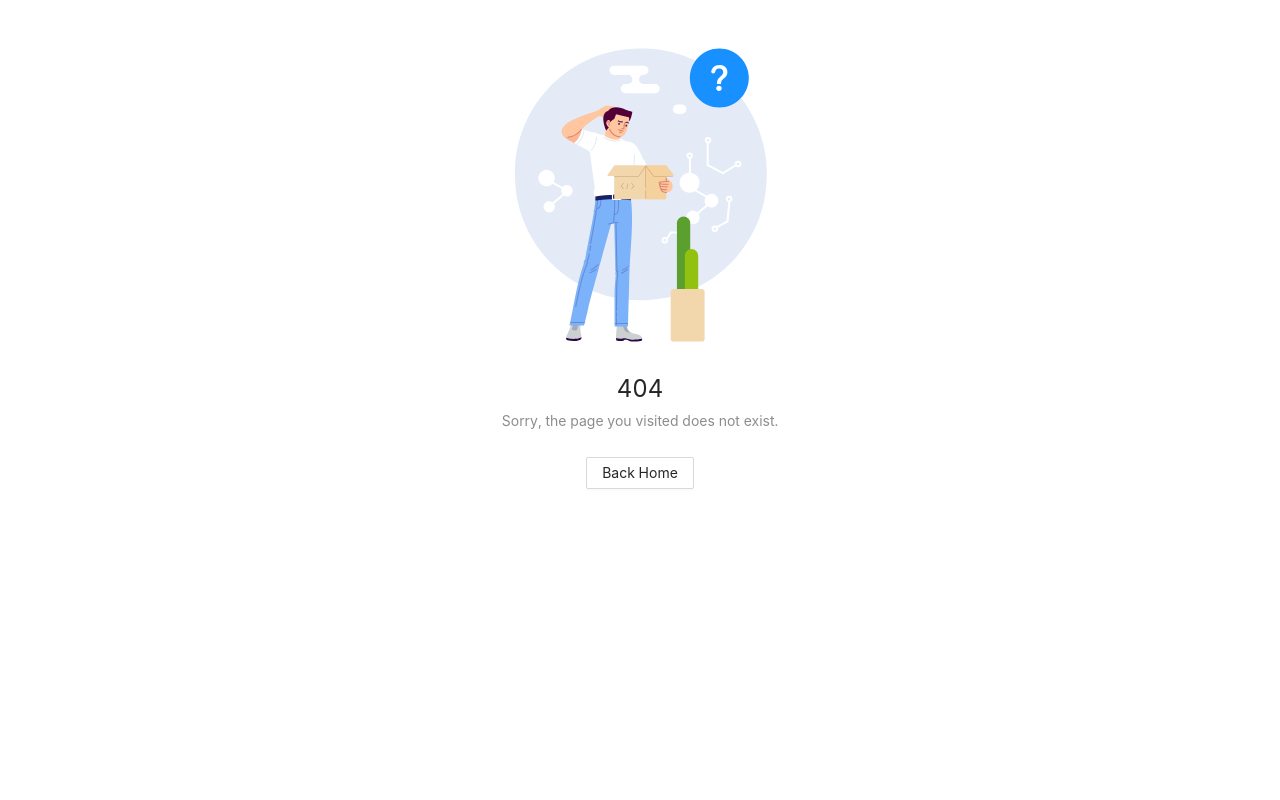
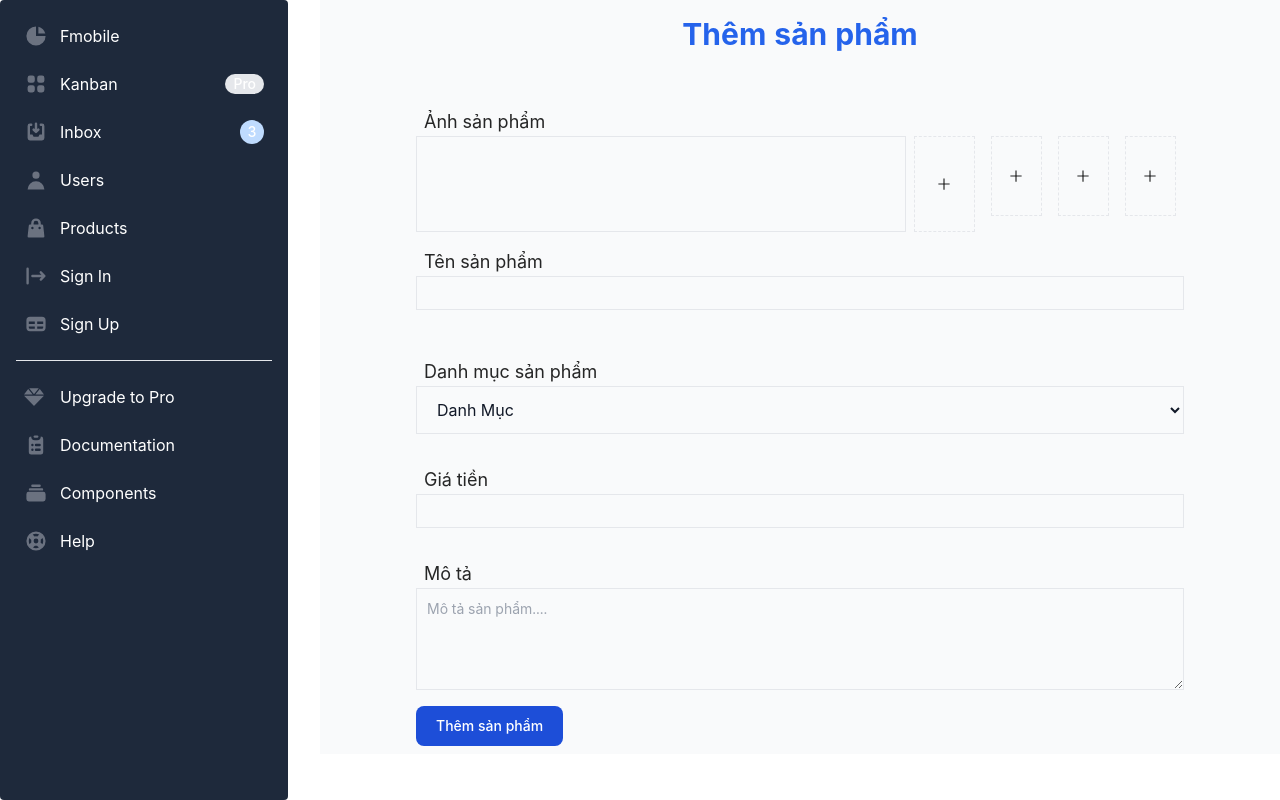
Before and after one commit to khoa259/fmobile-datn, a React (Vite) app: page /admin/products/add in a window 1280 px wide. Before the commit this address had no page. Built offline with nearby package versions, Linux system fonts and the light colour scheme.

Commit message:
ADMIN-37 Create Products

```diff
--- a/db.json
+++ b/db.json
@@ -39,9 +39,17 @@
       "color": "#6d3234",
       "img": "http://loremflickr.com/640/480/business",
       "id": "4"
+    },
+    {
+      "img": "https://scontent.fhan14-2.fna.fbcdn.net/v/t31.18172-8/23674736_552775461738409_3026243183211073246_o.jpg?_nc_cat=108&ccb=1-7&_nc_sid=730e14&_nc_ohc=KV0b_3LKDpMAX-UH67m&_nc_ht=scontent.fhan14-2.fna&oh=00_AT9ibiIRZMeFyTXsGn1oxlZresqqWTskIkDiyl6LLRkN_A&oe=63219D59",
+      "name": "asdasd",
+      "category": "Danh Mục",
+      "price": "1967",
+      "description": "qweqwe",
+      "id": "alx_aPv"
     }
   ],
-    "orders":[
+  "orders": [
     {}
   ]
 }
--- a/package.json
+++ b/package.json
@@ -10,6 +10,7 @@
     "server": "json-server-auth ./db.json --watch --port 3001"
   },
   "dependencies": {
+    "@ant-design/icons": "^4.7.0",
     "@emotion/react": "^11.10.4",
     "@emotion/styled": "^11.10.4",
     "@mui/material": "^5.10.6",
--- a/src/App.jsx
+++ b/src/App.jsx
@@ -10,6 +10,7 @@ import AdminLayout from "./Layout/adminLayout";
 import CheckOut from "./pages/client/checkOut";
 import ProductPage from "./pages/client/Products/productPage";
 import Page404 from "./pages/404";
+import AddProducts from "./pages/admin/products/addProducts";
 
 function App() {
   return (
@@ -33,6 +34,9 @@ function App() {
         <Route path="admin" element={<AdminLayout />}>
           <Route index element={<Navigate to="dashboard" />} />
           <Route path="dashboard" element={<h1>Dashboard</h1>} />
+          <Route path="products">
+            <Route path="add" element={<AddProducts />} />
+          </Route>
         </Route>
         <Route path="*" element={<Page404 />} />
       </Routes>
--- a/src/Layout/adminLayout.jsx
+++ b/src/Layout/adminLayout.jsx
@@ -5,10 +5,10 @@ import SideBar from "../components/Admin/sideBarAmin/sideBar";
 const AdminLayout = () => {
   return (
     <div className="flex">
-      <div>
+      <div className="flex-none">
         <SideBar />
       </div>
-      <main className="bg-gray-100 ml-16">
+      <main className="grow bg-gray-50 ">
         <Outlet />
       </main>
     </div>
--- a/src/api/products.jsx
+++ b/src/api/products.jsx
@@ -8,3 +8,7 @@ export const getProduct = (id) => {
   const url = `/products/${id}`;
   return instance.get(url);
 };
+export const addPrd = (data) => {
+  const url = "/products";
+  return instance.post(url, data);
+};
--- a/src/components/Admin/sideBarAmin/sideBar.jsx
+++ b/src/components/Admin/sideBarAmin/sideBar.jsx
@@ -4,7 +4,7 @@ import { Link } from "react-router-dom";
 const SideBar = () => {
   return (
     <div>
-      <aside className="w-64" aria-label="Sidebar">
+      <aside className="w-80" aria-label="Sidebar">
         <div className="fixed h-full w-72 overflow-y-auto py-4 px-4 bg-slate-800 rounded dark:bg-gray-800">
           <ul className="space-y-2">
             <li>
@@ -85,7 +85,7 @@ const SideBar = () => {
             </li>
             <li>
               <Link
-                to="/admin"
+                to="/admin/products"
                 className="flex items-center p-2 text-base font-normal text-gray-900 rounded-lg dark:text-white hover:bg-slate-700 dark:hover:bg-gray-700"
               >
                 <svg
--- /dev/null
+++ b/src/pages/admin/products/addProducts.jsx
@@ -0,0 +1,122 @@
+import React from "react";
+import { PlusOutlined } from "@ant-design/icons";
+import { useForm } from "react-hook-form";
+import { useDispatch } from "react-redux";
+import { useNavigate } from "react-router-dom";
+import { addProduct } from "../../../slice/productSlice";
+const AddProducts = () => {
+  const dispatch = useDispatch();
+  const navigate = useNavigate();
+  const {
+    register,
+    handleSubmit,
+    formState: { errors },
+  } = useForm();
+  const onSubmit = async (dataForm) => {
+    await dispatch(addProduct(dataForm));
+    console.log(dataForm, "12312");
+  };
+
+  return (
+    <div className="w-4/5 mx-auto">
+      <div className="title text-center mt-4">
+        <h1 className=" font-bold text-blue-600 text-md lg:text-3xl">Thêm sản phẩm</h1>
+      </div>
+      <div className="form-input mt-10">
+        <form action="" onSubmit={handleSubmit(onSubmit)}>
+          <div className="py-4">
+            <label className="px-2 text-lg">Ảnh sản phẩm</label>
+            <div className="flex ">
+              <input
+                type="text"
+                className="block p-2 w-full text-gray-900 bg-gray-50 border  sm:text-xs focus:ring-blue-500 focus:border-blue-500 dark:bg-gray-700 dark:border-gray-600 dark:placeholder-gray-400 dark:text-white dark:focus:ring-blue-500 dark:focus:border-blue-500"
+                {...register("img", { required: true })}
+              />
+              {errors.img?.type === "required" && (
+                <span className="text-red-500 text-lg font-lg">không được bỏ trống trường mục hình ảnh</span>
+              )}
+              <label
+                htmlFor="dropzone-file"
+                className="flex mx-2 flex-col justify-center items-center w-24 h-24 bg-gray-50 border border-dashed cursor-pointer dark:hover:bg-bray-800 dark:bg-gray-700 hover:bg-gray-100 dark:border-gray-600 dark:hover:border-gray-500 dark:hover:bg-gray-600"
+              >
+                <PlusOutlined />
+                <input id="dropzone-file" type="file" className="hidden" />
+              </label>
+              <label
+                htmlFor="dropzone-file"
+                className="flex mx-2 flex-col justify-center items-center w-20 h-20 bg-gray-50 border border-dashed cursor-pointer dark:hover:bg-bray-800 dark:bg-gray-700 hover:bg-gray-100 dark:border-gray-600 dark:hover:border-gray-500 dark:hover:bg-gray-600"
+              >
+                <PlusOutlined />
+                <input id="dropzone-file" type="file" className="hidden" />
+              </label>
+              <label
+                htmlFor="dropzone-file"
+                className="flex mx-2 flex-col justify-center items-center w-20 h-20 bg-gray-50 border border-dashed cursor-pointer dark:hover:bg-bray-800 dark:bg-gray-700 hover:bg-gray-100 dark:border-gray-600 dark:hover:border-gray-500 dark:hover:bg-gray-600"
+              >
+                <PlusOutlined />
+                <input id="dropzone-file" type="file" className="hidden" />
+              </label>
+              <label
+                htmlFor="dropzone-file"
+                className="flex mx-2 flex-col justify-center items-center w-20 h-20 bg-gray-50 border border-dashed cursor-pointer dark:hover:bg-bray-800 dark:bg-gray-700 hover:bg-gray-100 dark:border-gray-600 dark:hover:border-gray-500 dark:hover:bg-gray-600"
+              >
+                <PlusOutlined />
+                <input id="dropzone-file" type="file" className="hidden" />
+              </label>
+            </div>
+            <div className="py-4">
+              <label className="px-2 text-lg">Tên sản phẩm</label>
+              <input
+                type="text"
+                className="block p-2 w-full text-gray-900 bg-gray-50 border  sm:text-xs focus:ring-blue-500 focus:border-blue-500 dark:bg-gray-700 dark:border-gray-600 dark:placeholder-gray-400 dark:text-white dark:focus:ring-blue-500 dark:focus:border-blue-500"
+                {...register("name", { required: true })}
+              />
+              {errors.name?.type === "required" && (
+                <span className="text-red-500 text-lg font-lg">không được bỏ trống tên sản phẩm</span>
+              )}
+            </div>
+          </div>
+          <div className="py-4">
+            <label className="px-2 text-lg">Danh mục sản phẩm</label>
+            <select
+              {...register("category", { required: true })}
+              className="block py-3 px-4 w-full text-base text-gray-900 bg-gray-50 border  focus:ring-blue-500 focus:border-blue-500 dark:bg-gray-700 dark:border-gray-600 dark:placeholder-gray-400 dark:text-white dark:focus:ring-blue-500 dark:focus:border-blue-500"
+            >
+              <option defaultValue>Danh Mục</option>
+              <option value="">iPhone</option>
+              <option value="">iPad</option>
+              <option value="">iMac</option>
+              <option value="">Apple Watch</option>
+              <option value="">Phụ Kiện</option>
+            </select>
+          </div>
+          <div className="py-4">
+            <label className="px-2 text-lg">Giá tiền</label>
+            <input
+              type="number"
+              className="block p-2 w-full text-gray-900 bg-gray-50 border  sm:text-xs focus:ring-blue-500 focus:border-blue-500 dark:bg-gray-700 dark:border-gray-600 dark:placeholder-gray-400 dark:text-white dark:focus:ring-blue-500 dark:focus:border-blue-500"
+              {...register("price", { required: true })}
+            />
+            {errors.price?.type === "required" && (
+              <span className="text-red-500 text-lg font-lg">không được bỏ trống giá tiền </span>
+            )}
+          </div>
+          <div className="py-4">
+            <label className="px-2 text-lg">Mô tả</label>
+            <textarea
+              rows="4"
+              className="block p-2.5 w-full text-sm text-gray-900 bg-gray-50 border  focus:ring-blue-500 focus:border-blue-500 dark:bg-gray-700 dark:border-gray-600 dark:placeholder-gray-400 dark:text-white dark:focus:ring-blue-500 dark:focus:border-blue-500"
+              placeholder="Mô tả sản phẩm...."
+              {...register("description")}
+            ></textarea>
+          </div>
+          <button className="text-white bg-blue-700 hover:bg-blue-800 focus:ring-4 focus:ring-blue-300 font-medium rounded-lg text-sm px-5 py-2.5 mr-2 mb-2 dark:bg-blue-600 dark:hover:bg-blue-700 focus:outline-none dark:focus:ring-blue-800">
+            Thêm sản phẩm
+          </button>
+        </form>
+      </div>
+    </div>
+  );
+};
+
+export default AddProducts;
--- a/src/slice/productSlice.jsx
+++ b/src/slice/productSlice.jsx
@@ -1,5 +1,5 @@
 import { createSlice, createAsyncThunk } from "@reduxjs/toolkit";
-import { getAll, getProduct } from "../api/products";
+import { getAll, getProduct, addPrd } from "../api/products";
 const initialState = {
   items: [],
 };
@@ -22,6 +22,14 @@ export const detail = createAsyncThunk("product/detail", async () => {
   }
 });
 
+export const addProduct = createAsyncThunk("product/addProduct", async (dataForm) => {
+  try {
+    const { data } = await addPrd(dataForm);
+    return data;
+  } catch (error) {
+    return error.message;
+  }
+});
 const productSlice = createSlice({
   name: "product",
   initialState,
@@ -32,6 +40,9 @@ const productSlice = createSlice({
     builder.addCase(getProduct.fulfilled, (state, action) => {
       state.items = action.payload;
     });
+    builder.addCase(addProduct.fulfilled, (state, action) => {
+      state.items.unshift(action.payload);
+    });
   },
 });
 
```
Also changed, not shown: 1 other file (tests, documents, lock files or other folders). Lines whose indentation alone changed are shown as unchanged.
